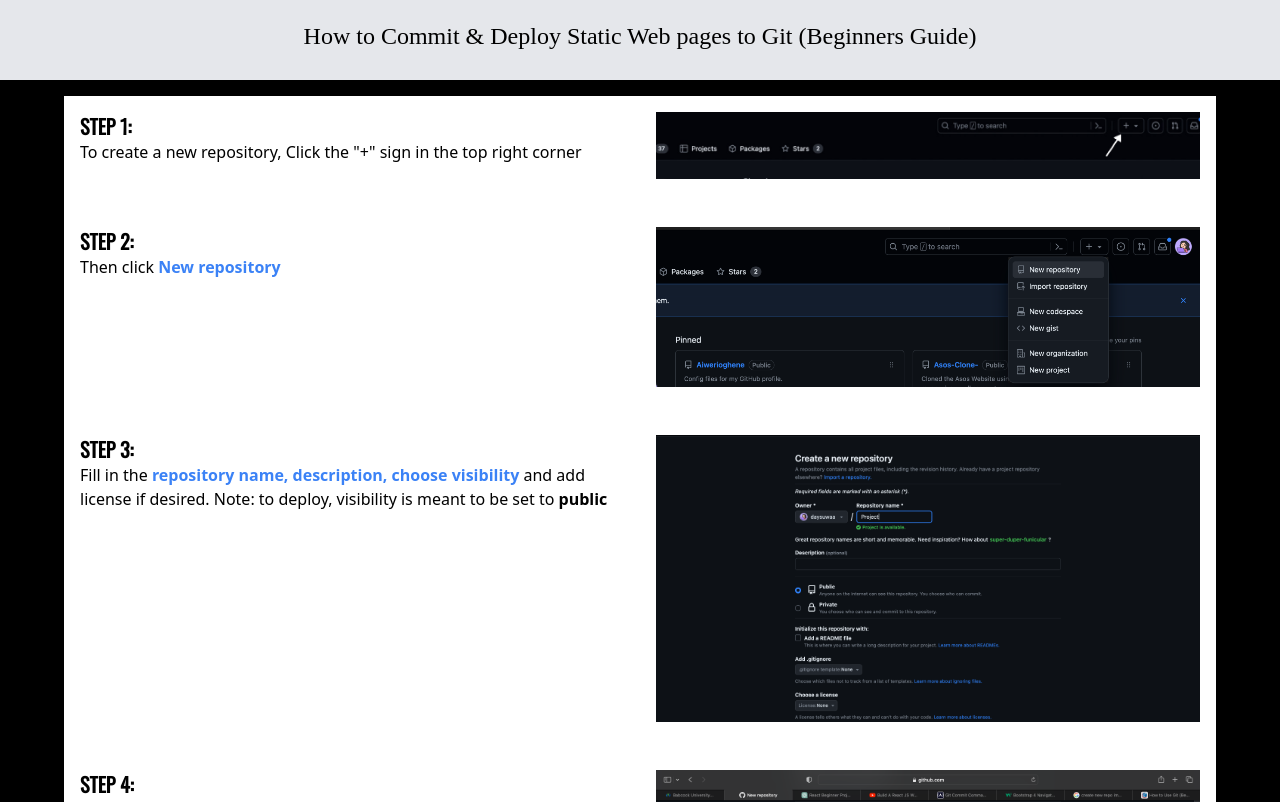
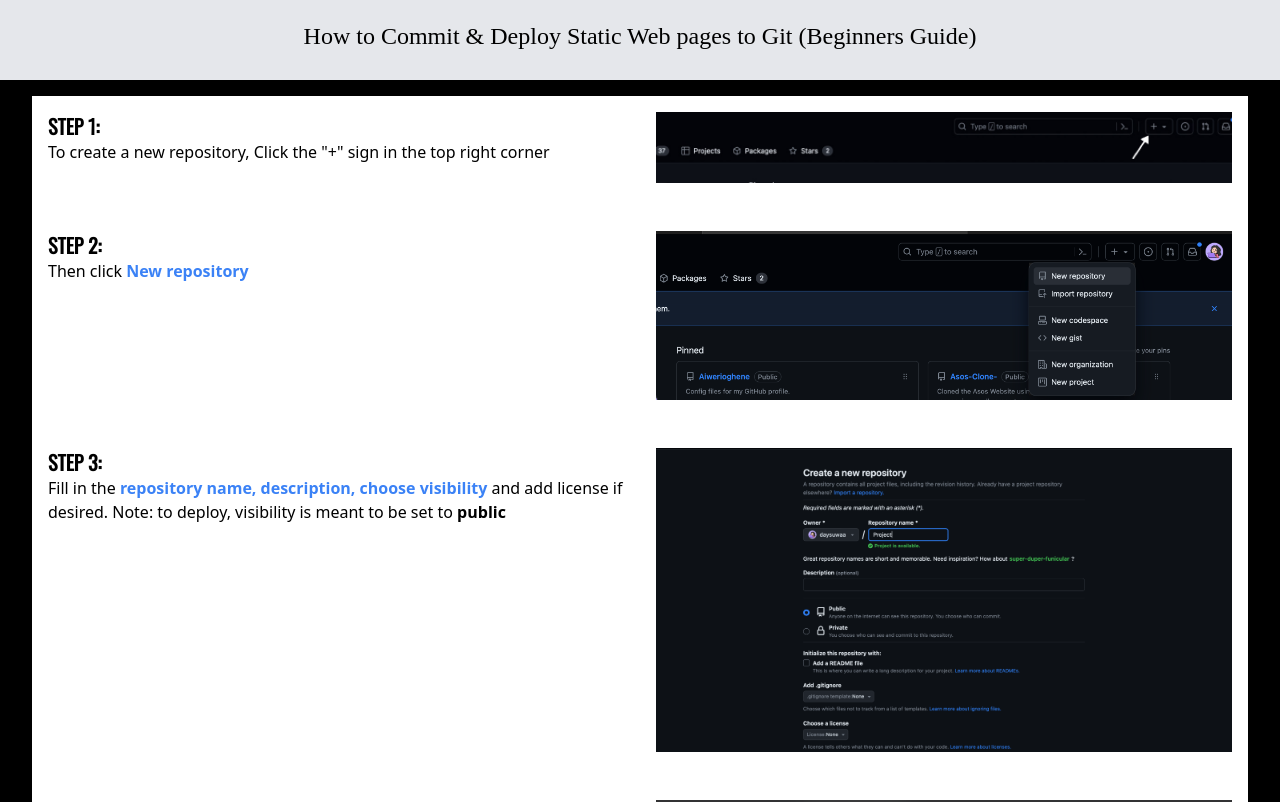
Before and after one commit to daysuwaa/DeployMate, a React (Create React App) app: page / in a window 1280 px wide. Shown: the top 802 px of the page. Built offline with nearby package versions, Linux system fonts and the light colour scheme; a web font is replaced by a local one.

Commit message:
added a feature

```diff
--- a/src/components/Body.jsx
+++ b/src/components/Body.jsx
@@ -17,7 +17,7 @@
 
 const Body = () => {
   return (
-    <div className='bg-white mt-4 mx-[4rem] text-black'>
+    <div className='bg-white mt-4 mx-[2rem] text-black'>
       <div className='flex flex-col sm:flex-row'>
         {/* Column 1: Text */}
         <div className='w-full sm:w-1/2 p-4'>
```
